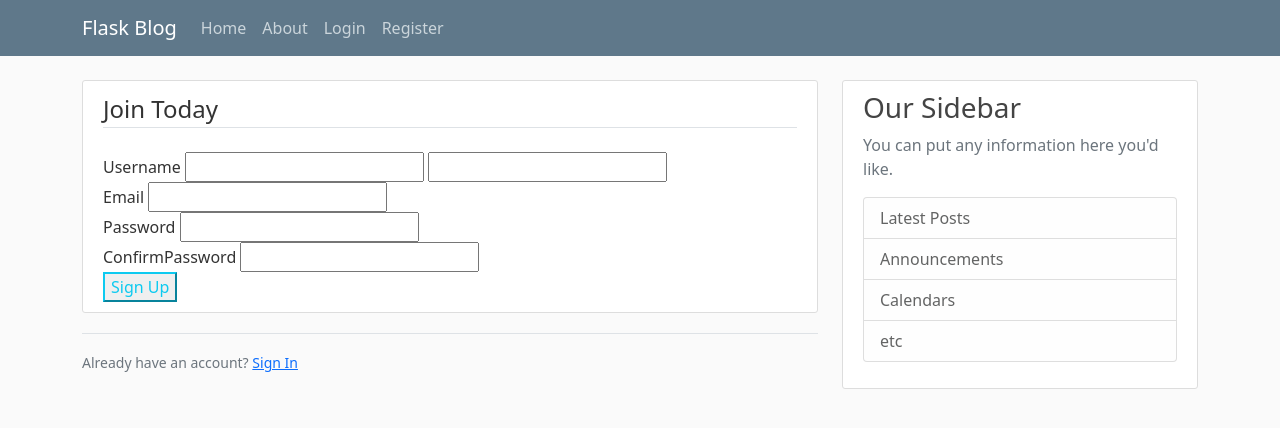
After one commit to chepceline/flask-blog, a Flask app: page /register in a window 1280 px wide. The commit adds this page. Shown: the top 428 px of the page. Run offline with Flask 2, Linux system fonts and the light colour scheme.

Commit message:
add loginform, reegisterform, and layout

```diff
--- a/flaskblog.py
+++ b/flaskblog.py
@@ -1,5 +1,8 @@
-from flask import Flask, render_template, url_for
+from flask import Flask, render_template, url_for, flash, redirect
+from forms import RegistrationForm, LoginForm
 app = Flask(__name__)
+
+app.config['SECRET_KEY'] = '0df49c3cd6b37e19'
 
 posts = [
    {
@@ -28,6 +31,25 @@ def about():
    return render_template('about.html',title='About')
 
 
+@app.route('/register', methods=['GET', 'POST'])
+def register():
+   form = RegistrationForm()
+   if form.validate_on_submit():
+      flash(f'Account created for {form.username.data}!','success')
+      return redirect(url_for('home'))
+   return render_template('register.html', title='Register',form=form)
+
+@app.route('/login', methods=['GET', 'POST'])
+def login():
+   form = LoginForm()
+   if form.validate_on_submit():
+      if form.email.data =='admin@blog.com'and form.password.data == 'password':
+         flash('You have been logged in!', 'success')
+         return redirect(url_for('home'))
+      else:
+         flash('Login unsuccessful. Please check username and password', 'danger')
+   return render_template('login.html', title='Login',form=form)
+
 
 if __name__ == '__main__':
     app.run(debug=True)
--- /dev/null
+++ b/forms.py
@@ -0,0 +1,18 @@
+import email
+from flask_wtf import FlaskForm
+from wtforms import StringField, PasswordField, SubmitField, BooleanField
+from wtforms.validators import DataRequired, Length, Email, EqualTo
+
+class RegistrationForm(FlaskForm):
+    username = StringField('Username', validators=[DataRequired(), Length(min=2, max=20 )])
+    email = StringField('Email', validators=[DataRequired(), Email()])
+    password = PasswordField('Password', validators=[DataRequired()])
+    confirm_password = PasswordField('ConfirmPassword', validators=[DataRequired(), EqualTo('password')])
+    submit = SubmitField('Sign Up')
+
+
+class LoginForm(FlaskForm):
+    email = StringField('Email', validators=[DataRequired(), Email()])
+    password = PasswordField('Password', validators=[DataRequired()])
+    remember = BooleanField('Remember Me')
+    submit = SubmitField('login')
--- a/templates/layout.html
+++ b/templates/layout.html
@@ -18,13 +18,13 @@
             </button>
             <div class="collapse navbar-collapse" id="navbarToggle">
               <div class="navbar-nav mr-auto">
-                <a class="nav-item nav-link" href="/">Home</a>
-                <a class="nav-item nav-link" href="/about">About</a>
+                <a class="nav-item nav-link" href="{{url_for('home')}}">Home</a>
+                <a class="nav-item nav-link" href="{{url_for('about')}}">About</a>
               </div>
               <!-- Navbar Right Side -->
               <div class="navbar-nav">
-                <a class="nav-item nav-link" href="/login">Login</a>
-                <a class="nav-item nav-link" href="/register">Register</a>
+                <a class="nav-item nav-link" href="{{url_for('login')}}">Login</a>
+                <a class="nav-item nav-link" href="{{url_for('register')}}">Register</a>
               </div>
             </div>
           </div>
@@ -33,6 +33,16 @@
       <main role="main" class="container">
         <div class="row">
           <div class="col-md-8">
+            {% with messages = get_flashed_messages(with_categories=true) %}
+              {% if messages %}
+                {% for category, message in messages %}
+                <div class="alert alert-{{ category }}">
+                  {{ message }}
+
+                </div>
+                {% endfor %}
+              {% endif %}
+            {% endwith%}
             {% block content %}{% endblock %}
           </div>
           <div class="col-md-4">
--- /dev/null
+++ b/templates/register.html
@@ -0,0 +1,95 @@
+{% extends "layout.html"%}
+{% block content %}
+    <div class="content-section">
+        <form method="POST" action="">
+            {{ form.hidden_tag() }}
+            <fieldset class="form-group">
+                <legend class="border-bottom mb-4">Join Today</legend>
+                <div class="form-group">
+                    {{form.username.label(class="form-control-label")}}
+
+                    {% if form.username.errors %}
+                        {{ form.username(class="form-control-label-lg is-invalid")}}
+                        <div class="invalid feedback">
+                            {% for error in form.username.errors %}
+                                <span>{{ error }}</span>
+                            {% endfor %}
+                        </div>
+                    {% else %}
+
+                        {{ form.username(class="form-control-label-lg")}}
+
+
+
+                    {% endif %}
+
+                    {{ form.username(class="form-control-label-lg")}}
+
+                </div>
+                <div class="form-group">
+                    {{form.email.label(class="form-control-label")}}
+                    {% if form.email.errors %}
+                        {{ form.email(class="form-control-label-lg is-invalid")}}
+                        <div class="invalid feedback">
+                            {% for error in form.email.errors %}
+                                <span>{{ error }}</span>
+                            {% endfor %}
+                        </div>
+                    {% else %}
+
+                        {{ form.email(class="form-control-label-lg")}}
+
+
+
+                    {% endif %}
+
+                </div>
+                <div class="form-group">
+                    {{form.password.label(class="form-control-label")}}
+                    {% if form.password.errors %}
+                        {{ form.password(class="form-control-label-lg is-invalid")}}
+                        <div class="invalid feedback">
+                            {% for error in form.password.errors %}
+                                <span>{{ error }}</span>
+                            {% endfor %}
+                        </div>
+                    {% else %}
+
+                        {{ form.password(class="form-control-label-lg")}}
+
+
+
+                    {% endif %}
+
+                </div>
+                <div class="form-group">
+                    {{form.confirm_password.label(class="form-control-label")}}
+                    {% if form.confirm_password.errors %}
+                        {{ form.confirm_password(class="form-control-label-lg is-invalid")}}
+                        <div class="invalid feedback">
+                            {% for error in form.confirm_password.errors %}
+                                <span>{{ error }}</span>
+                            {% endfor %}
+                        </div>
+                    {% else %}
+
+                        {{ form.confirm_password(class="form-control-label-lg")}}
+
+
+
+                    {% endif %}
+
+                </div>
+            </fieldset>
+            <div class="form-group">
+                {{form.submit(class="btn-outline-info")}}
+            </div>
+        </form>
+    </div>
+    <div class="border-top pt-3">
+        <small class="text-muted">
+            Already have an account? <a class="ml-2" href="{{ url_for('login')}}">Sign In</a>
+        </small>
+
+    </div>
+{% endblock %}
```
Also changed, not shown: templates/login.html (added, +62 -0 lines).
